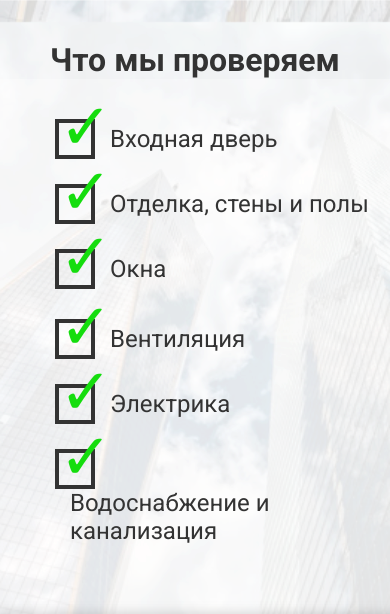
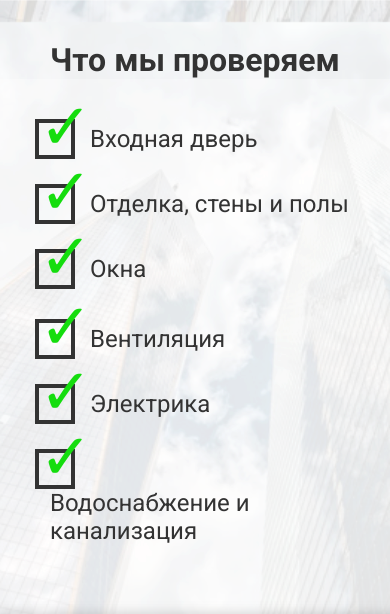
Before and after one commit to MaxStrikanov/Proflider-52, a PHP site: page / in a window 390 px wide. Shown: the part 5886-6500 px from the top of the page. Run offline with PHP 8.4, Linux system fonts and the light colour scheme; some libraries are stand-ins or nearby versions.

Commit message:
Update media.css

```diff
--- a/css/media.css
+++ b/css/media.css
@@ -52,7 +52,7 @@
     width: 98%;
   }
    .ml-200 {
-    margin-left: 20px;
+    margin-left: 0px;
   }
 }
 
```
